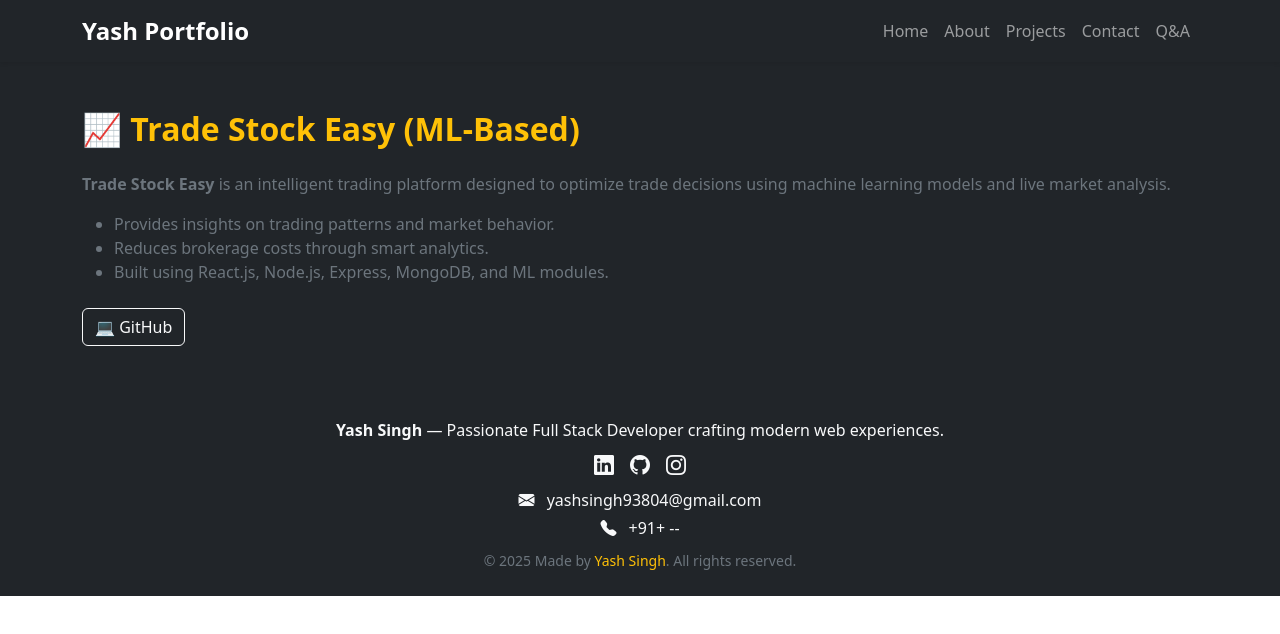
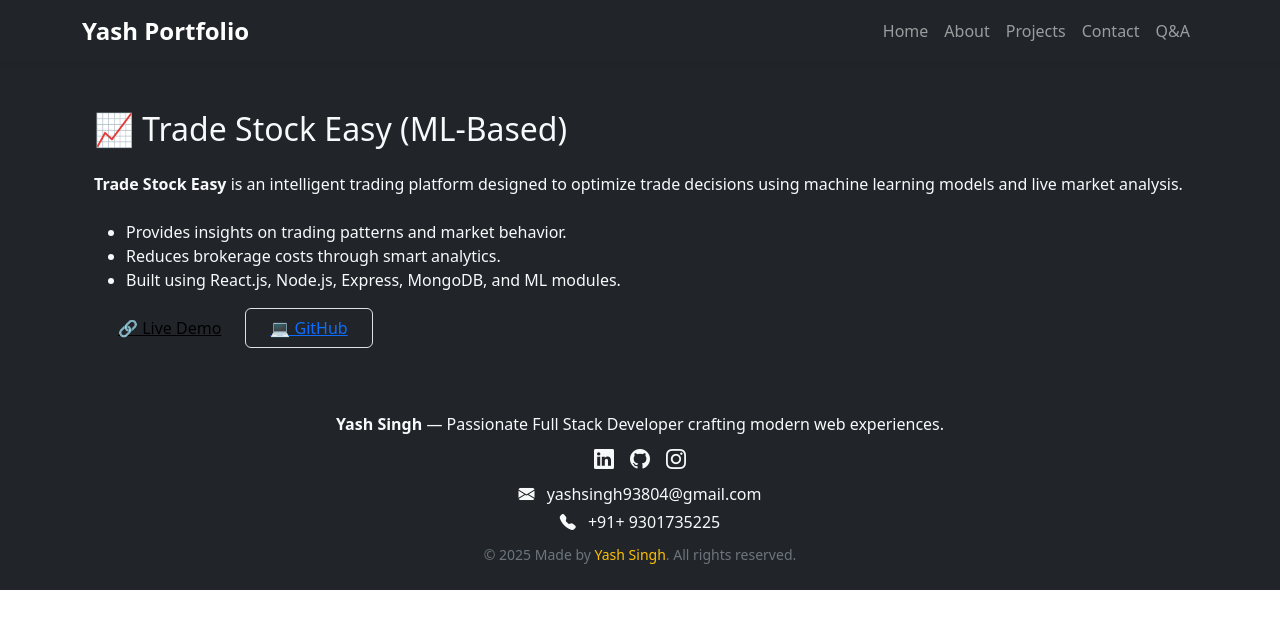
Before and after one commit to YashSingh03777/YashSingh_Portfolio, a React (Vite) app in the folder frontend/: page /projects/trade-stock-easy in a window 1280 px wide. Shown: the top 634 px of the page. Built offline with nearby package versions, Linux system fonts and the light colour scheme; no server answers.

Commit message:
some changes

```diff
--- a/frontend/Footer.jsx
+++ b/frontend/Footer.jsx
@@ -42,7 +42,7 @@ export default function Footer() {
           <i className="bi bi-envelope-fill me-2"></i> yashsingh93804@gmail.com
         </p>
         <p className="mb-2">
-          <i className="bi bi-telephone-fill me-2"></i> +91+ --
+          <i className="bi bi-telephone-fill me-2"></i> +91+ 9301735225
         </p>
 
         {/* Copyright */}
--- a/frontend/src/pages/projectDetails/TradeStockEasyDetails.jsx
+++ b/frontend/src/pages/projectDetails/TradeStockEasyDetails.jsx
@@ -3,25 +3,33 @@ import React from "react";
 export default function TradeStockEasyDetails() {
   return (
     <section className="bg-dark text-light py-5">
-      <div className="container">
-        <h2 className="text-warning fw-bold mb-4">📈 Trade Stock Easy (ML-Based)</h2>
-        <p className="text-secondary">
+      <div className="container mx-auto px-4">
+        <h2 className="text-yellow-400 font-bold text-3xl mb-4">📈 Trade Stock Easy (ML-Based)</h2>
+        <p className="text-gray-400 mb-4">
           <strong>Trade Stock Easy</strong> is an intelligent trading platform designed
           to optimize trade decisions using machine learning models and live market analysis.
         </p>
 
-        <ul className="text-secondary">
+        <ul className="text-gray-400 list-disc list-inside mb-4">
           <li>Provides insights on trading patterns and market behavior.</li>
           <li>Reduces brokerage costs through smart analytics.</li>
           <li>Built using React.js, Node.js, Express, MongoDB, and ML modules.</li>
         </ul>
 
-        <div className="mt-4">
+        <div className="mt-4 flex flex-wrap gap-3">
+          <a
+            href="https://trade-frontend-d9m4.onrender.com"
+            target="_blank"
+            rel="noreferrer"
+            className="bg-yellow-400 text-black font-semibold px-4 py-2 rounded hover:bg-yellow-500 transition"
+          >
+            🔗 Live Demo
+          </a>
           <a
             href="https://github.com/YashSingh03777/TRADE_STOCK_EASY"
             target="_blank"
             rel="noreferrer"
-            className="btn btn-outline-light"
+            className="border border-gray-400 text-gray-200 font-semibold px-4 py-2 rounded hover:bg-gray-700 transition"
           >
             💻 GitHub
           </a>
```
Also changed, not shown: frontend/src/pages/Home.jsx (+0 -40 lines), 1 other file (tests, documents, lock files or other folders).
